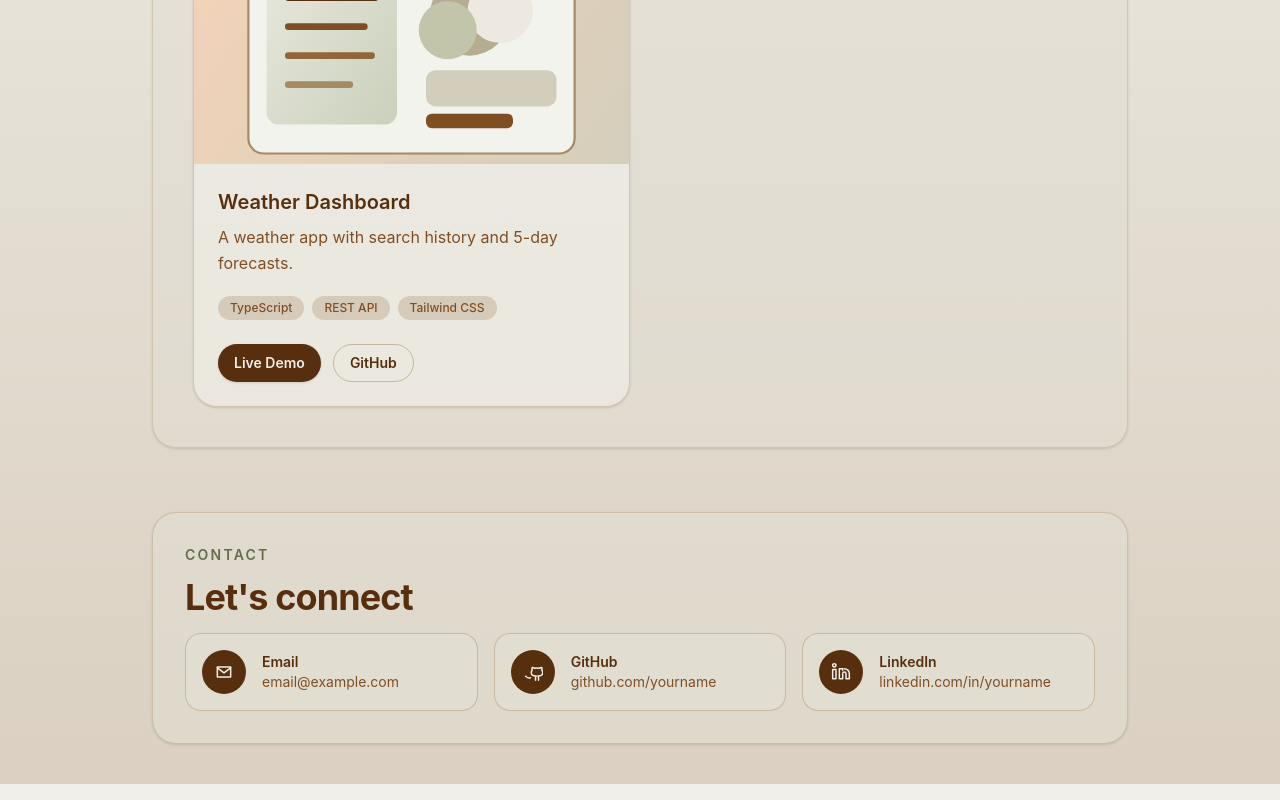
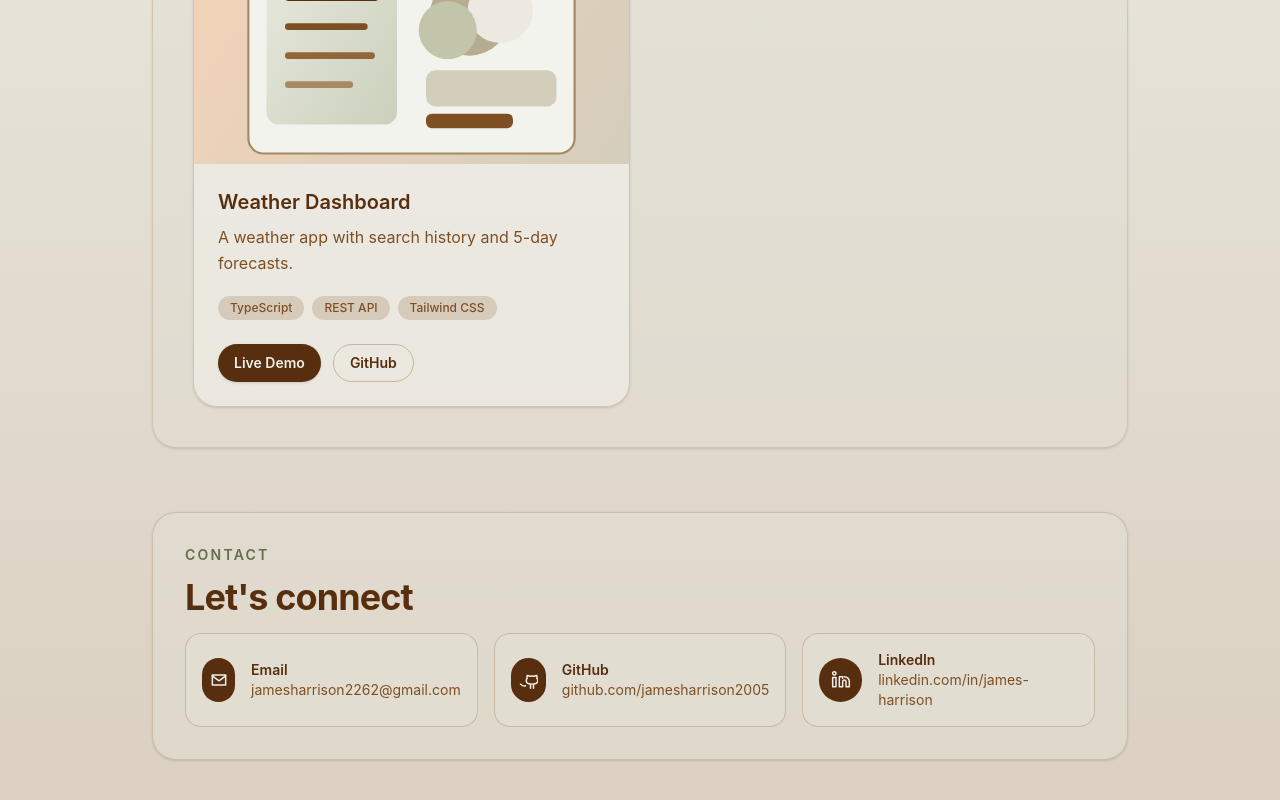
Before and after one commit to jamesharrison2005/portfolio, a React (Vite) app: page / in a window 1280 px wide. Shown: the part 1779-2579 px from the top of the page. Built offline with nearby package versions, Linux system fonts and the light colour scheme.

Commit message:
making personal changes to template such as links and images

```diff
--- a/src/App.tsx
+++ b/src/App.tsx
@@ -7,8 +7,8 @@ import ScrollReveal from './components/ui/ScrollReveal';
 const contacts = [
   {
     label: 'Email',
-    href: 'mailto:email@example.com',
-    value: 'email@example.com',
+    href: 'mailto:jamesharrison2262@gmail.com',
+    value: 'jamesharrison2262@gmail.com',
     icon: (
       <svg viewBox="0 0 24 24" fill="none" stroke="currentColor" strokeWidth="1.8" strokeLinecap="round" strokeLinejoin="round" className="h-5 w-5">
         <path d="M4 6h16v12H4z" />
@@ -18,8 +18,8 @@ const contacts = [
   },
   {
     label: 'GitHub',
-    href: 'https://github.com/yourname',
-    value: 'github.com/yourname',
+    href: 'https://github.com/jamesharrison2005',
+    value: 'github.com/jamesharrison2005',
     icon: (
       <svg viewBox="0 0 24 24" fill="none" stroke="currentColor" strokeWidth="1.8" strokeLinecap="round" strokeLinejoin="round" className="h-5 w-5">
         <path d="M9 19c-4.5 1.5-4.5-2-6-2" />
@@ -29,8 +29,8 @@ const contacts = [
   },
   {
     label: 'LinkedIn',
-    href: 'https://linkedin.com/in/yourname',
-    value: 'linkedin.com/in/yourname',
+    href: 'https://www.linkedin.com/in/james-harrison-8440a730a/',
+    value: 'linkedin.com/in/james-harrison',
     icon: (
       <svg viewBox="0 0 24 24" fill="none" stroke="currentColor" strokeWidth="1.8" strokeLinecap="round" strokeLinejoin="round" className="h-5 w-5">
         <path d="M16 8a6 6 0 0 1 6 6v6h-4v-6a2 2 0 1 0-4 0v6h-4V8h4v2" />
@@ -45,7 +45,7 @@ function App() {
   return (
     <div
       id="top"
-      className="min-h-screen bg-gradient-to-b from-khaki-beige-900 via-dry-sage-alt-900 to-camel-800 text-charcoal-brown-500 dark:from-charcoal-brown-200 dark:via-ebony-300 dark:to-dark-walnut-200 dark:text-khaki-beige-800"
+      className="min-h-screen bg-linear-to-b from-khaki-beige-900 via-dry-sage-alt-900 to-camel-800 text-charcoal-brown-500 dark:from-charcoal-brown-200 dark:via-ebony-300 dark:to-dark-walnut-200 dark:text-khaki-beige-800"
     >
       <main className="mx-auto flex max-w-5xl flex-col gap-16 px-6 py-6 sm:py-8 lg:py-10">
         <Navbar />
--- a/src/components/sections/Hero.tsx
+++ b/src/components/sections/Hero.tsx
@@ -1,4 +1,4 @@
-import profileImage from '../../assets/profile-portrait.svg';
+import profileImage from '../../assets/portrait.png';
 import ScrollReveal from '../ui/ScrollReveal';
 
 function Hero() {
@@ -8,7 +8,7 @@ function Hero() {
         <div className="flex flex-col items-center gap-10 md:flex-row md:items-center md:justify-between">
         <div className="max-w-xl text-center md:text-left">
           <p className="mb-4 text-sm font-semibold uppercase tracking-[0.16em] text-dusty-olive-500 dark:text-dry-sage-alt-700">
-            Software Engineer
+            Computer Scientist
           </p>
           <h1 className="text-5xl font-bold tracking-tight text-dark-walnut-500 sm:text-6xl lg:text-7xl dark:text-khaki-beige-900">
             James
```
Also changed, not shown: src/assets/portrait.png (added).
